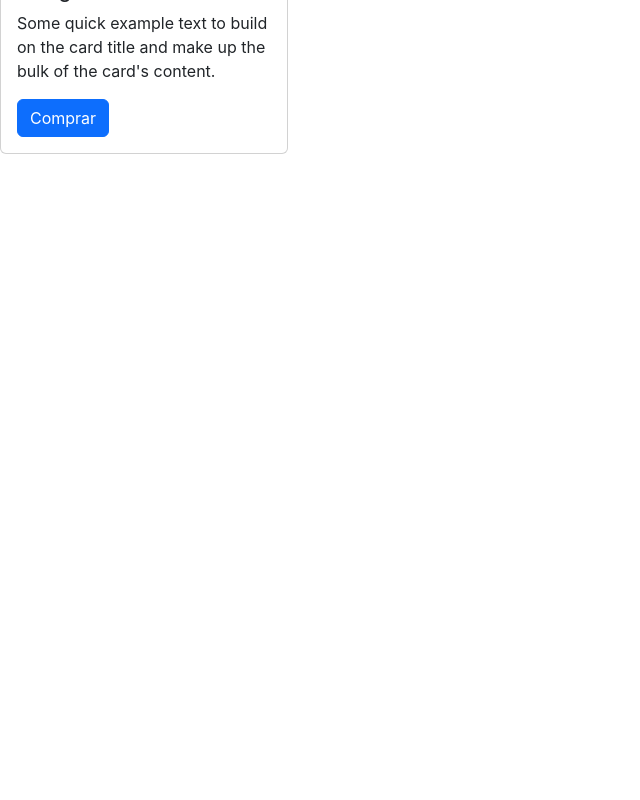
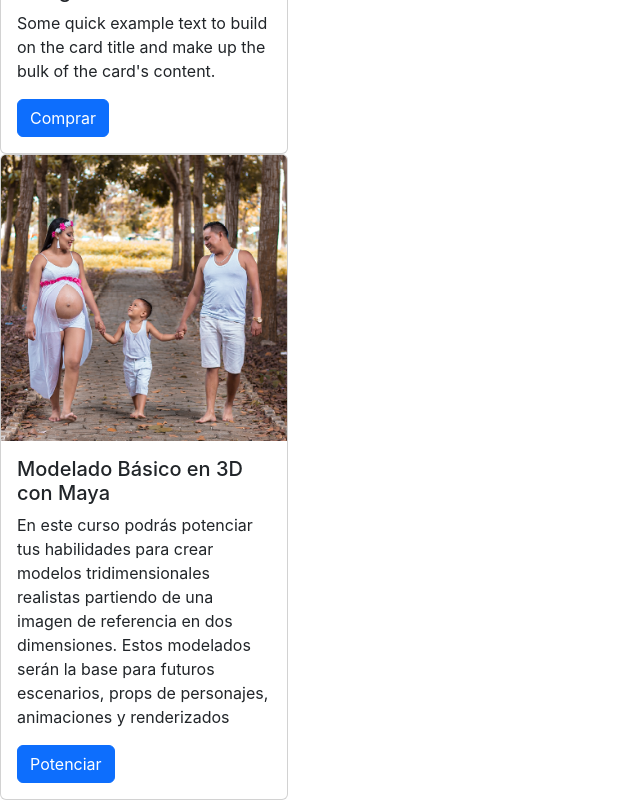
Before and after one commit to cajimenez88/ElitAcademy, an Angular app: page / in a window 1280 px wide. Shown: the part 2189-2989 px from the top of the page, without its empty margins (0-640 px from the left). Before the commit the page ends 2343 px from the top, so only its background shows below. Built offline with nearby package versions, Linux system fonts and the light colour scheme.

Commit message:
Update card-titulo.component.html

```diff
--- a/src/app/card-titulo/card-titulo.component.html
+++ b/src/app/card-titulo/card-titulo.component.html
@@ -34,3 +34,14 @@
         <a href="#" class="btn btn-primary">Comprar</a>
     </div>
 </div>
+
+<div class="card" style="width: 18rem;">
+    <img src="/assets/IMAGEN%201.png" class="card-img-top" alt="Foto3">
+    <div class="card-body">
+        <h5 class="card-title">Modelado Básico en 3D con Maya</h5>
+        <p class="card-text">En este curso podrás potenciar tus habilidades para crear modelos tridimensionales
+            realistas partiendo de una imagen de referencia en dos dimensiones. Estos modelados serán la base
+            para futuros escenarios, props de personajes, animaciones y renderizados</p>
+        <a href="#" class="btn btn-primary">Potenciar</a>
+    </div>
+</div>
```
